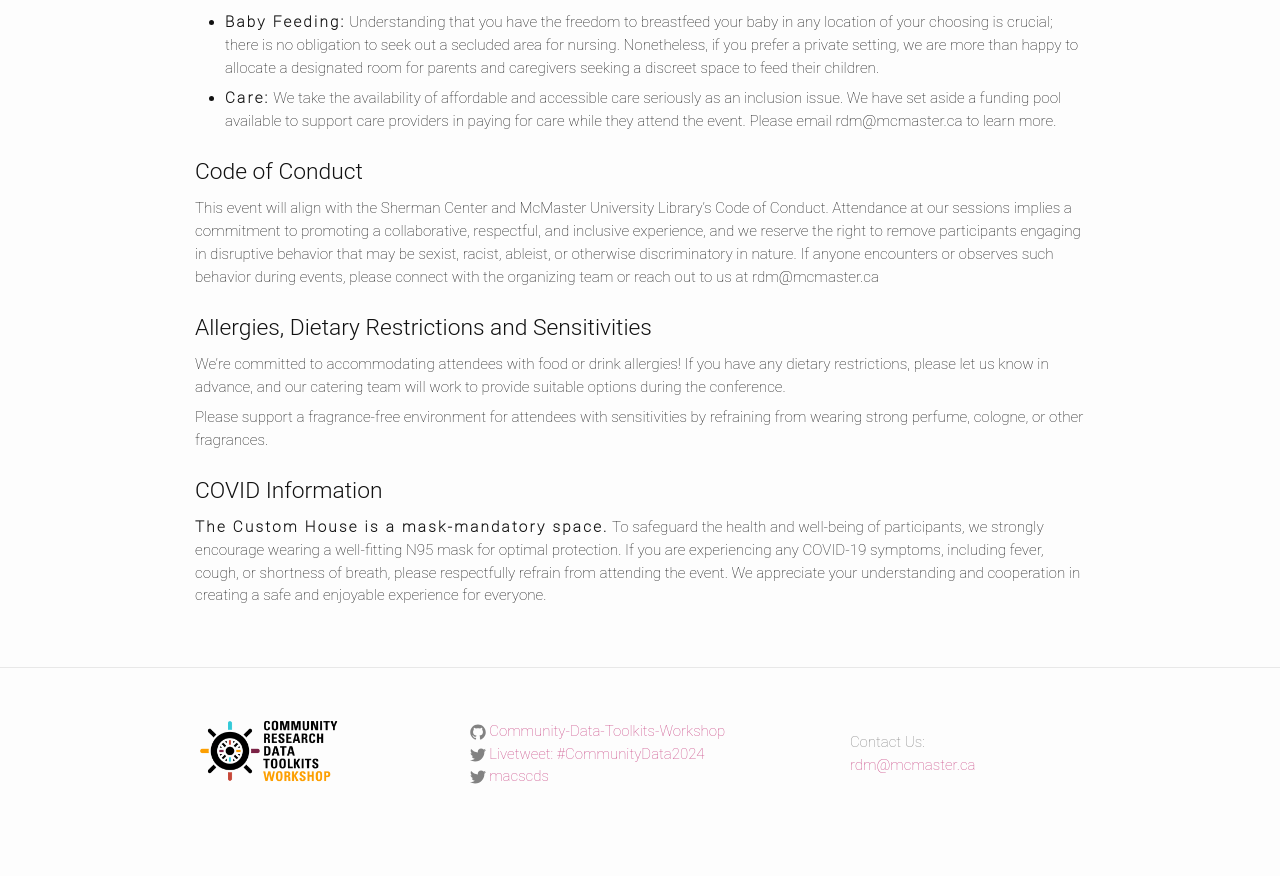
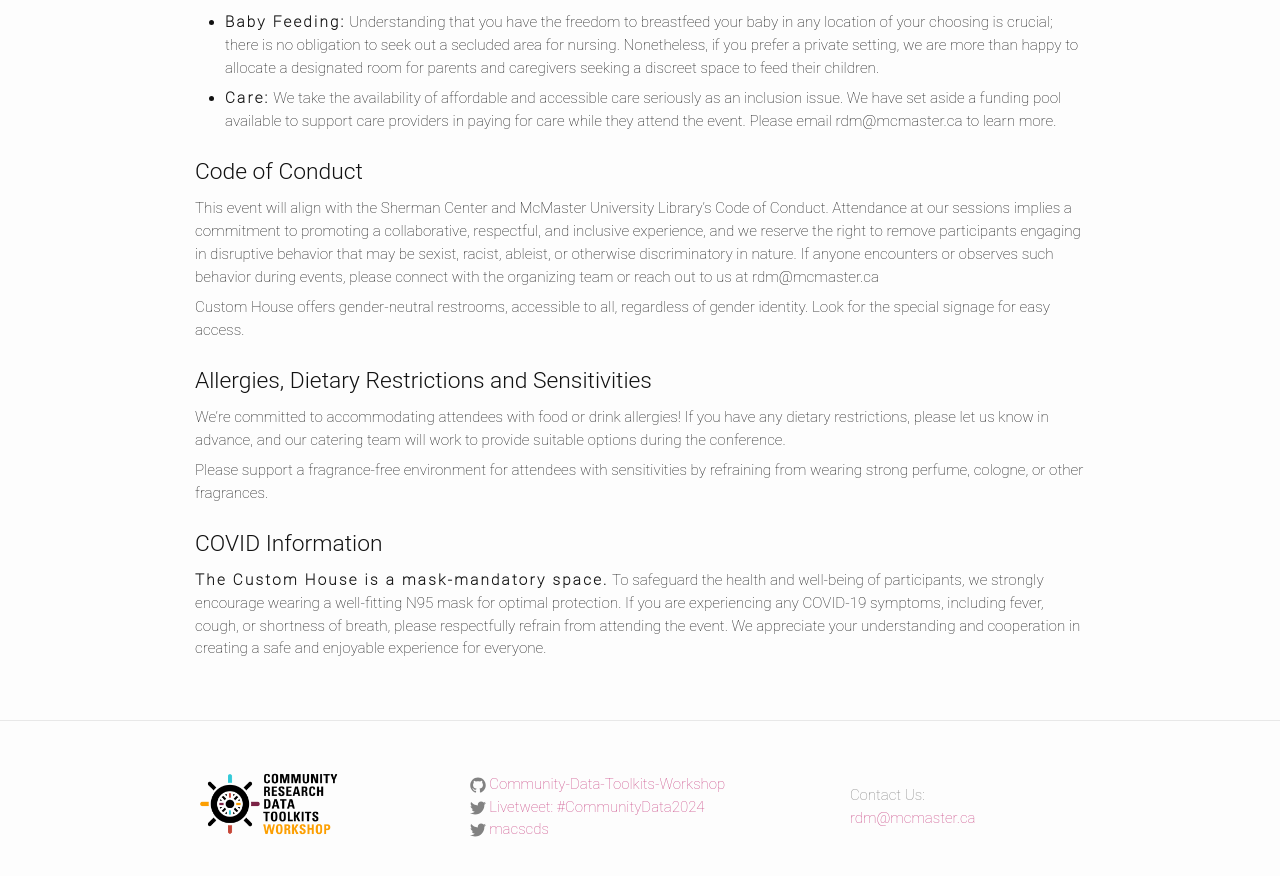
Before and after one commit to Community-Data-Toolkits-Workshop/CDTW, a Jekyll site: the page built from accessibility.md, in a window 1280 px wide and 900 px high, scrolled down 1315 px. Shown: the top 876 px of the window. Built offline with Jekyll 4.4.1, drawn with Linux system fonts in a browser that asks for light colours; before the commit the page ends 2162 px from its top, so only the background shows below that.

Commit message:
Update accessibility.md

```diff
--- a/accessibility.md
+++ b/accessibility.md
@@ -56,6 +56,8 @@ Recognizing the diversity of our audience, we are pleased to offer document tran
 
 This event will align with the Sherman Center and McMaster University Library’s Code of Conduct. Attendance at our sessions implies a commitment to promoting a collaborative, respectful, and inclusive experience, and we reserve the right to remove participants engaging in disruptive behavior that may be sexist, racist, ableist, or otherwise discriminatory in nature. If anyone encounters or observes such behavior during events, please connect with the organizing team or reach out to us at rdm@mcmaster.ca
 
+Custom House offers gender-neutral restrooms, accessible to all, regardless of gender identity. Look for the special signage for easy access.
+
 ## Allergies, Dietary Restrictions and Sensitivities
 
 We’re committed to accommodating attendees with food or drink allergies! If you have any dietary restrictions, please let us know in advance, and our catering team will work to provide suitable options during the conference.
```
